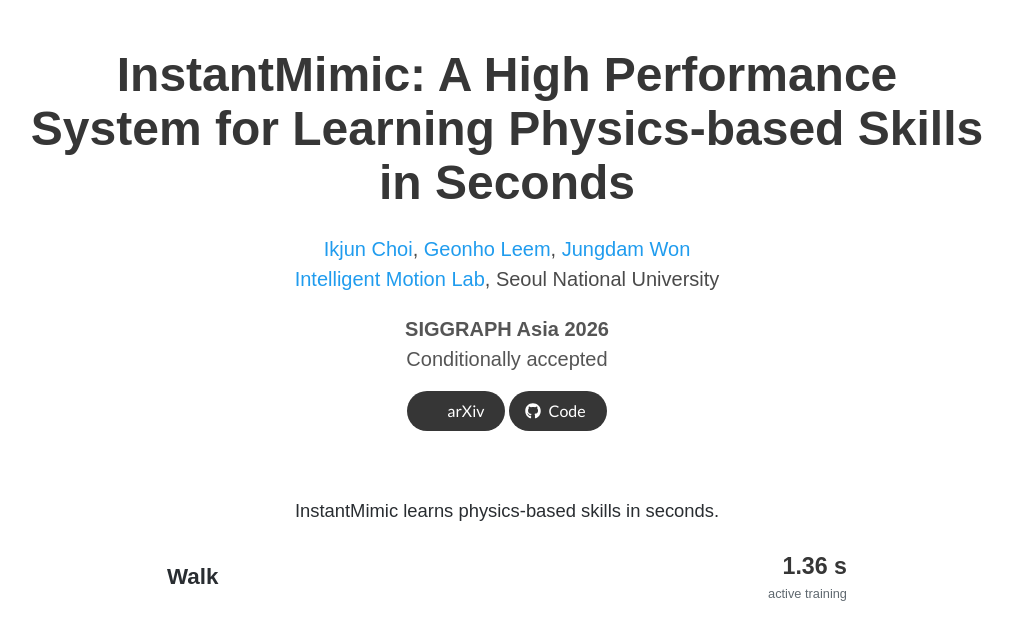
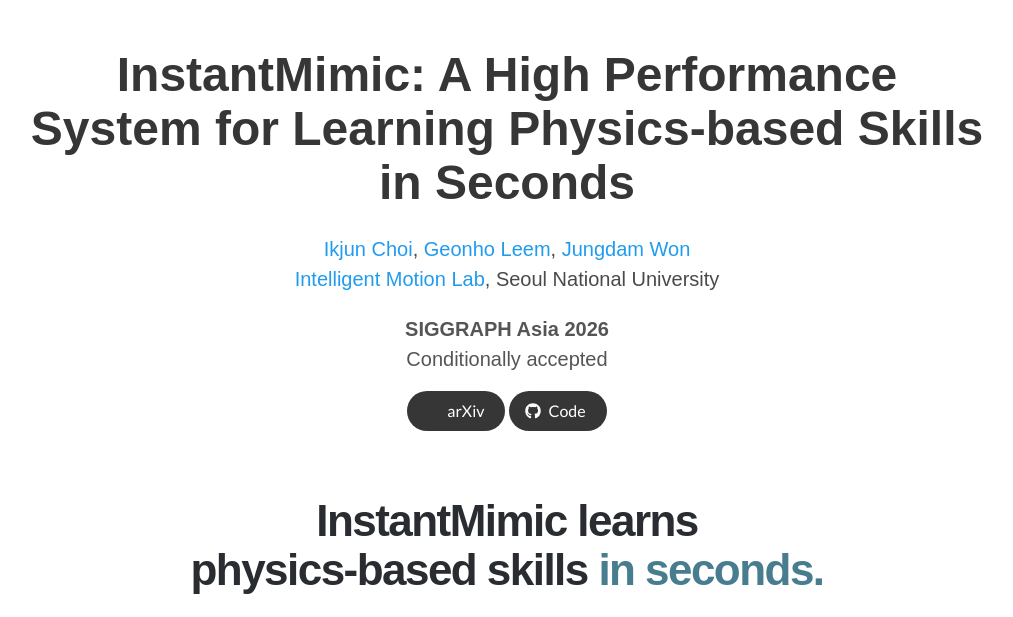
Before and after one commit to Scripter36/Scripter36.github.io, a Jekyll site: the page projects/instantmimic/index.html, which Jekyll copies as it is, in a window 1280 px wide, cut to the strip 0-617 px from the top of the page. Shown: the whole strip, without its empty margins (133-1146 px from the left). Built offline with Jekyll 4.4.1, drawn with Linux system fonts in a browser that asks for light colours; nearby versions of some CDN libraries; some web fonts are replaced; library files that are not in the unit come from our copies; a style sheet for code colours, icons or effects is not loaded.

Commit message:
style: give motion intro display typography

```diff
--- a/projects/instantmimic/assets/demo.css
+++ b/projects/instantmimic/assets/demo.css
@@ -23,7 +23,8 @@
 .motion-demo__motions { display: flex; flex-wrap: wrap; justify-content: center; gap: .4rem; }
 .motion-demo__motions button { border: 0; border-radius: 6px; color: #626b70; background: transparent; padding: .45rem .8rem; }
 .motion-demo__motions button[aria-pressed="true"] { color: #18465a; background: #e8f0f3; }
-.motion-demo__intro { margin: 0 0 1.5rem; text-align: center; font-size: 1.15rem; line-height: 1.6; }
+.motion-demo__intro { margin: 0 0 2.25rem; text-align: center; font-size: clamp(2rem, 4vw, 2.75rem); font-weight: 700; line-height: 1.12; letter-spacing: -.035em; text-wrap: balance; }
+.motion-demo__intro span { color: #477d8e; white-space: nowrap; }
 .motion-demo__notes { color: #697278; font-size: .85rem; line-height: 1.6; text-align: center; }
 .motion-demo details { margin-top: 1rem; font-size: .88rem; line-height: 1.6; }
 .motion-demo summary { cursor: pointer; color: #52636d; text-align: center; }
--- a/projects/instantmimic/index.html
+++ b/projects/instantmimic/index.html
@@ -53,7 +53,7 @@
   <link rel="stylesheet" href="/assets/project-page/css/fontawesome.all.min.css">
   <link rel="stylesheet" href="https://cdnjs.cloudflare.com/ajax/libs/academicons/1.9.4/css/academicons.min.css">
   <link rel="stylesheet" href="/assets/project-page/css/nerfies.css">
-  <link rel="stylesheet" href="./assets/demo.css?v=0c02d7f087">
+  <link rel="stylesheet" href="./assets/demo.css?v=d5b8fe878a">
   <script defer src="./assets/demo.js?v=cc262fddfd"></script>
   <link rel="icon" href="/assets/project-page/images/favicon.svg">
 
@@ -190,7 +190,7 @@
   <div class="container is-max-desktop">
     <div class="hero-body">
       <div id="motion-demo" class="motion-demo" tabindex="0" aria-label="Motion learning demonstration">
-        <p class="motion-demo__intro">InstantMimic learns physics-based skills in seconds.</p>
+        <h2 class="motion-demo__intro">InstantMimic learns<br>physics-based skills <span>in seconds.</span></h2>
         <div class="motion-demo__viewport" data-viewport>
           <div class="motion-demo__rail" data-rail>
             <article class="motion-demo__card" data-card role="group" aria-roledescription="slide" aria-label="Walk">
```
